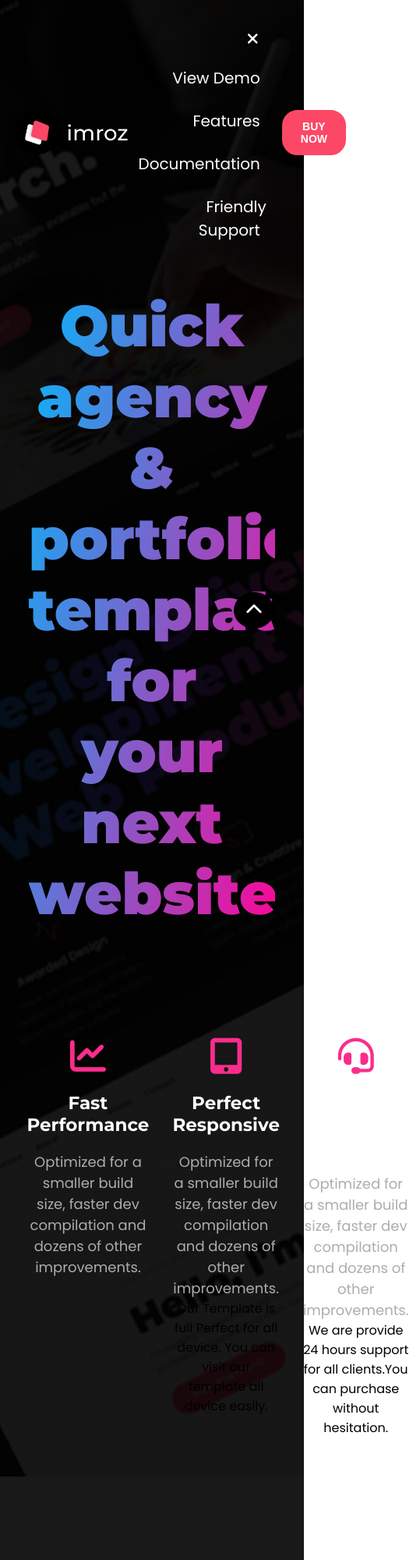
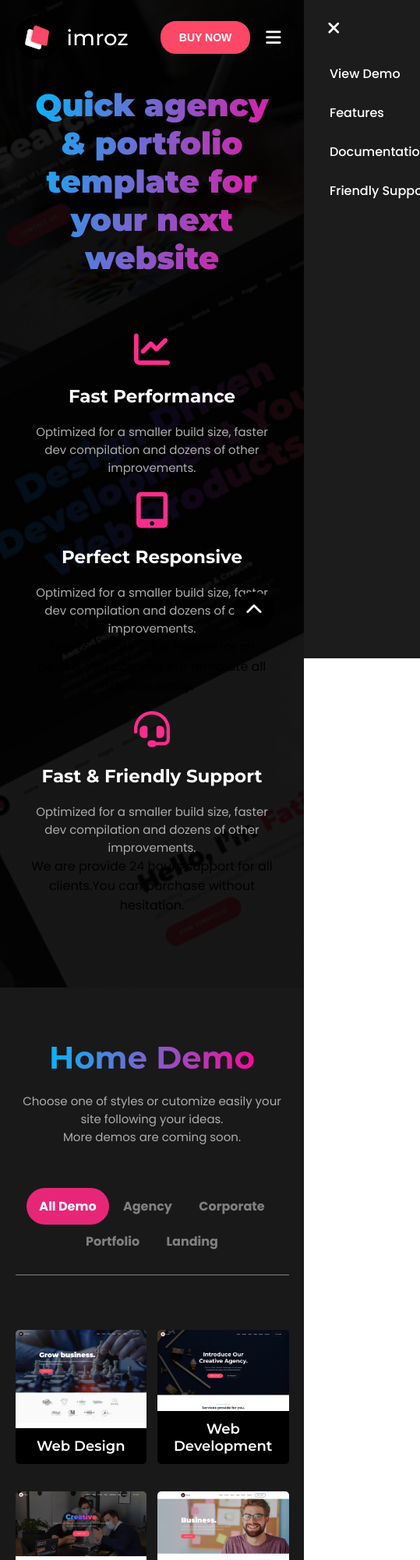
Before and after one commit to Arif-Ahmod98/Imroz-website, a plain HTML site: page index.html in a window 390 px wide. Shown: the top 2000 px of the page at 78% size, 539 px wide, since content can reach past the window. Drawn offline with nearby package versions, Linux system fonts and the light colour scheme.

Commit message:
added media query

```diff
--- a/index.html
+++ b/index.html
@@ -5,28 +5,34 @@
     <meta http-equiv="X-UA-Compatible" content="IE=edge" />
     <meta name="viewport" content="width=device-width, initial-scale=1.0" />
     <title>Imroz website</title>
+    <!-- Font awesome cdn -->
     <script src="https://kit.fontawesome.com/ba2b6da4f2.js" crossorigin="anonymous"></script>
 
+    <!-- Jquery plugin -->
+    <link href="https://unpkg.com/aos@2.3.1/dist/aos.css" rel="stylesheet" />
+    <!-- Css link -->
     <link rel="stylesheet" href="style.css" />
   </head>
   <body>
+    <!-- ============HEADER SECTION============ -->
+
     <header id="header-main">
       <a href="#header-main" id="scroll"><i class="fas fa-chevron-up"></i></a>
       <main>
         <nav>
           <img src="images/logo (1).png" class="logo" />
 
-          <ul>
-            <i class="fas fa-times"></i>
+          <ul id="navLinks">
+            <i class="fas fa-times" onclick="hideMenu()"></i>
             <li><a href="#">View Demo</a></li>
-            <li><a href="#">Features</a></li>
+            <li><a href="#features-main">Features</a></li>
             <li><a href="#">Documentation</a></li>
             <li><a href="#">Friendly Support</a></li>
           </ul>
           <div class="buy-now">
             <button type="button" class="default-btn">Buy Now</button>
+            <i class="fas fa-bars" onclick="showMenu()"></i>
           </div>
-          <i class="fas fa-bars"></i>
         </nav>
       </main>
       <main>
@@ -293,5 +299,15 @@
         });
       });
     </script>
+    <!-- MenuBar js -->
+    <script>
+      let navLinks = document.getElementById("navLinks");
+      function showMenu() {
+        navLinks.style.right = "0px";
+      }
+      function hideMenu() {
+        navLinks.style.right = "-280px";
+      }
+    </script>
   </body>
 </html>
--- a/style.css
+++ b/style.css
@@ -54,6 +54,7 @@ nav .fas {
 nav {
   display: flex;
   align-items: center;
+  justify-content: space-between;
   padding: 20px 0px;
 }
 nav .logo {
@@ -61,17 +62,17 @@ nav .logo {
   cursor: pointer;
 }
 
-nav ul {
+#navLinks {
   flex: 1;
   list-style: none;
   text-align: right;
   margin-right: 20px;
 }
-nav ul li {
+#navLinks li {
   margin-left: 5px;
   display: inline-block;
 }
-nav ul li a {
+#navLinks li a {
   text-decoration: none;
   color: #fff;
   transition: 0.3s;
@@ -79,8 +80,15 @@ nav ul li a {
   font-size: 16px;
   font-weight: 500;
 }
-nav ul li a:hover {
+#navLinks li a:hover {
   color: #fd4766;
+}
+.buy-now {
+  display: flex;
+  justify-content: space-between;
+}
+.buy-now .fas {
+  margin-left: 20px;
 }
 .default-btn {
   display: block;
@@ -116,6 +124,7 @@ nav ul li a:hover {
 .row-content {
   display: flex;
   justify-content: space-between;
+  flex-wrap: wrap;
   margin-top: 90px;
   padding: 25px 0px;
 }
@@ -431,28 +440,125 @@ details p {
 @media only screen and (max-width: 768px) {
   nav .fas {
     color: #fff;
-    display: block;
-    font-size: 20px;
+    display: inline-block;
+    font-size: 22px;
     margin: 10px;
+    cursor: pointer;
   }
-  nav #navLinks {
+  #navLinks {
     margin-right: 0px;
     width: 280px;
     position: fixed;
     top: 0px;
-    right: 0px;
+    right: -280px;
     background: #1c1c1c;
     text-align: left;
     box-sizing: border-box;
-    min-height: 100vh;
-    padding: 10px 20px;
+    height: 100%;
+    padding: 15px 20px;
+    z-index: 2;
+    transition: 0.4s;
   }
-  nav ul li {
+  #navLinks li {
     display: block;
     margin-top: 25px;
   }
-  nav ul li a {
+  #navLinks a {
     font-size: 20px;
     font-weight: 400;
   }
+  .banner-title {
+    margin-top: 4%;
+  }
+  .banner-title h1 {
+    font-size: 54px;
+  }
+  .row-content {
+    margin-top: 30px;
+    padding: 25px 0px;
+  }
+  .content-col {
+    flex-basis: 49%;
+    padding: 5px 15px;
+  }
+
+  #demo-main {
+    padding: 40px 0px;
+  }
+
+  .default-title {
+    font-size: 40px;
+  }
+  .demo-menuBar ul {
+    border-bottom: 1px solid gray !important;
+    border: none;
+    border-radius: 0px;
+    padding: 20px;
+  }
+  .demo-menuBar ul li {
+    padding: 10px 15px;
+  }
+
+  .demo-col1 {
+    flex-basis: 48%;
+    transition: 0.4s;
+    margin-bottom: 35px;
+  }
+  #features-main {
+    padding: 60px 0px;
+  }
+  .features-title {
+    padding: 20px 0px;
+  }
+  .features-title h1 {
+    color: #fff;
+    font-size: 38px;
+    font-weight: 700;
+    font-family: "Poppins";
+  }
+  #FAQ-main {
+    padding: 40px 0px;
+  }
+  .FAQ-title h1 {
+    font-size: 40px;
+    margin-bottom: 25px;
+  }
+  .FAQ-title ul li {
+    margin: 15px 0px;
+    font-size: 20px;
+  }
+  footer {
+    padding: 60px 0px;
+  }
 }
+@media only screen and (max-width: 600px) {
+  #header-main {
+    padding: 0px 0px;
+  }
+  .banner-title h1 {
+    font-size: 40px;
+  }
+  .content-col {
+    flex-basis: 100% !important;
+    padding: 5px 15px;
+  }
+  #demo-main {
+    padding: 25px 0px;
+  }
+  .demo-col1 {
+    flex-basis: 48%;
+  }
+  .demo-menuBar ul {
+    border-bottom: 1px solid gray !important;
+    border: none;
+    border-radius: 0px;
+    padding: 0px;
+    padding-bottom: 20px;
+  }
+  .demo-menuBar ul li {
+    padding: 10px 15px;
+  }
+  .default-p {
+    font-size: 15px;
+  }
+}
```
